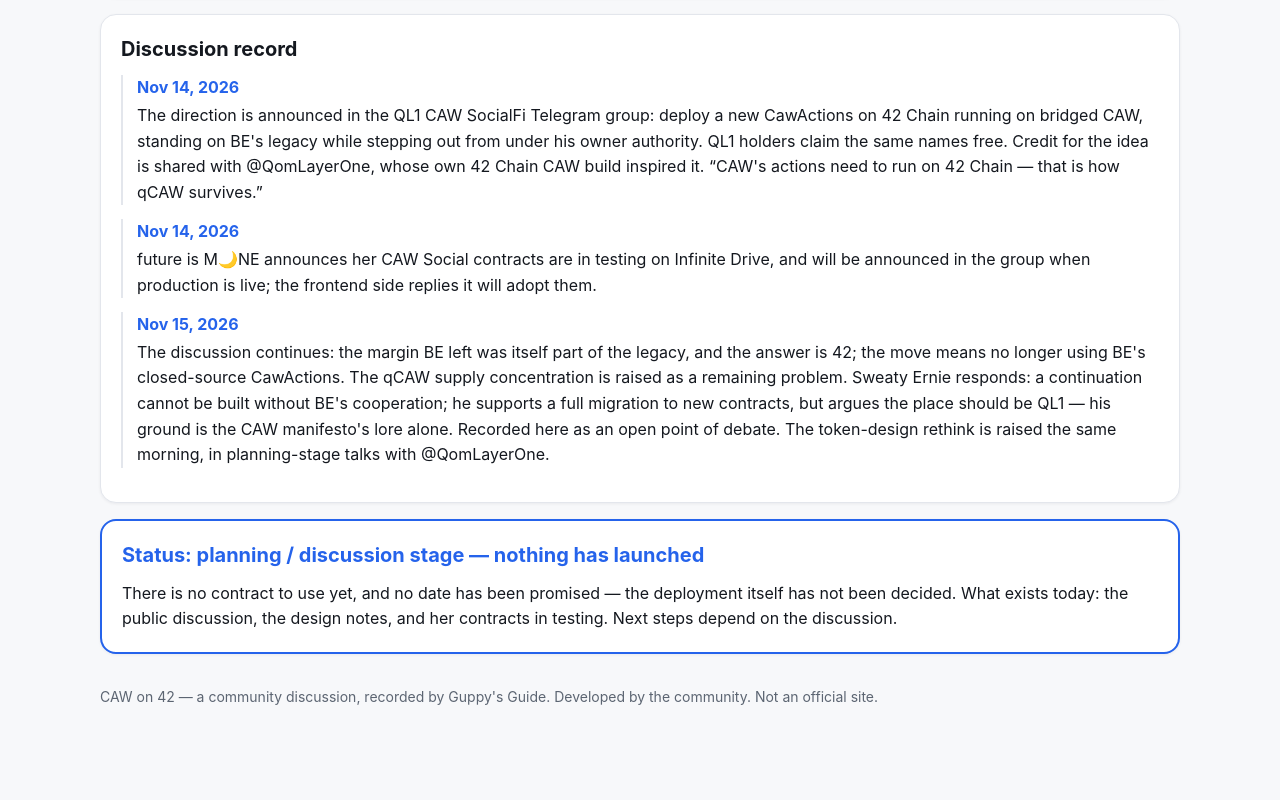
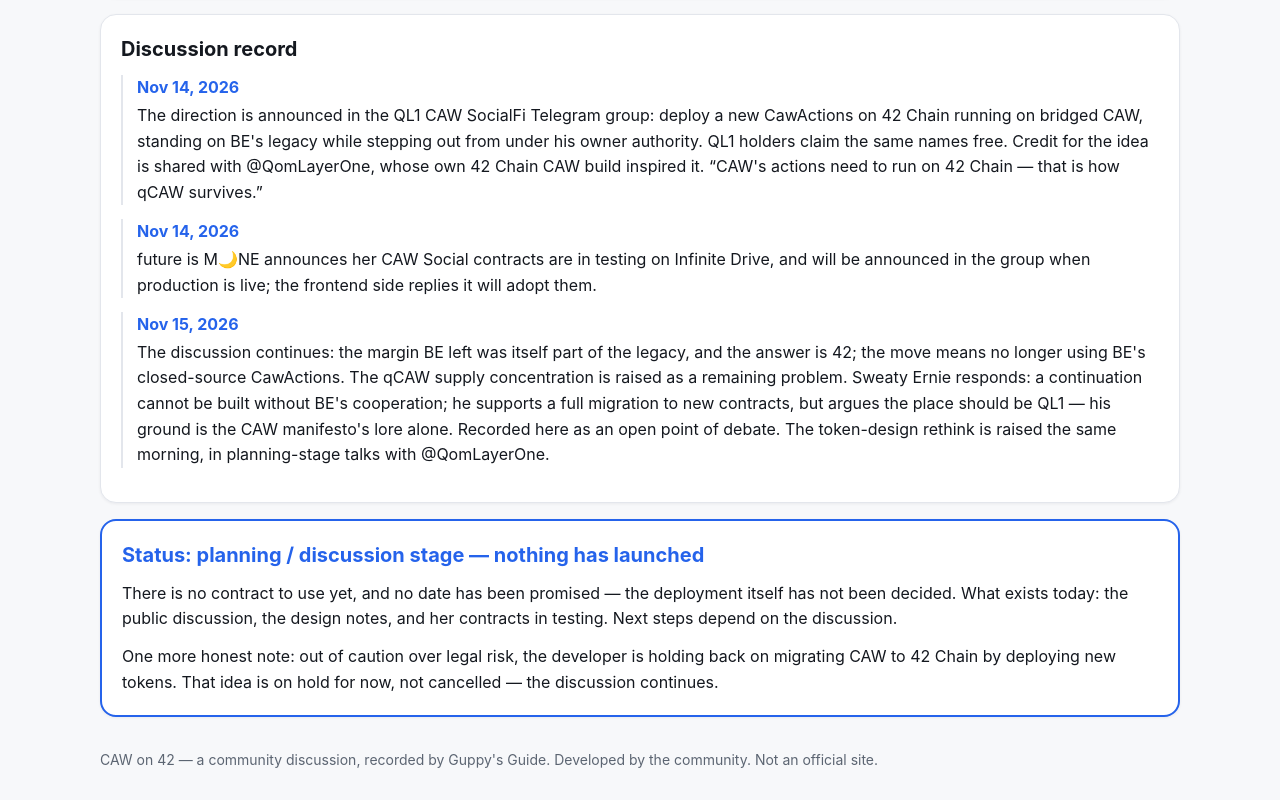
Before and after one commit to QL1-Infinite42-Guppy-Histoire/caw-on-42, a plain HTML site: page index.html in a window 1280 px wide. Shown: the part 1642-2442 px from the top of the page. Before the commit the page ends 2378 px from the top, so only its background shows below. Drawn offline with Linux system fonts and the light colour scheme.

Commit message:
Add legal-risk hold note to the status box (EN/JP)

```diff
--- a/index.html
+++ b/index.html
@@ -220,6 +220,9 @@
     <p>There is no contract to use yet, and no date has been promised — the deployment itself has not
       been decided. What exists today: the public discussion, the design notes, and her contracts in
       testing. Next steps depend on the discussion.</p>
+    <p>One more honest note: out of caution over legal risk, the developer is holding back on
+      migrating CAW to 42 Chain by deploying new tokens. That idea is on hold for now, not
+      cancelled — the discussion continues.</p>
   </div>
 
 </div>
@@ -324,6 +327,8 @@
     <p>まだ使えるコントラクトはなく、期日の約束もありません。デプロイ自体も、まだ決まっていません。
       今日存在するのは、公開の議論、設計メモ、そしてテスト中の彼女のコントラクトです。
       次のステップは議論次第です。</p>
+    <p>もう1つ正直な注記：法的リスクへの配慮から、開発者は新規トークンのデプロイによる CAW の
+      42 Chain への移行を足踏みしています。これは中止ではなく、当面の保留です。議論は続きます。</p>
   </div>
 
 </div>
```
